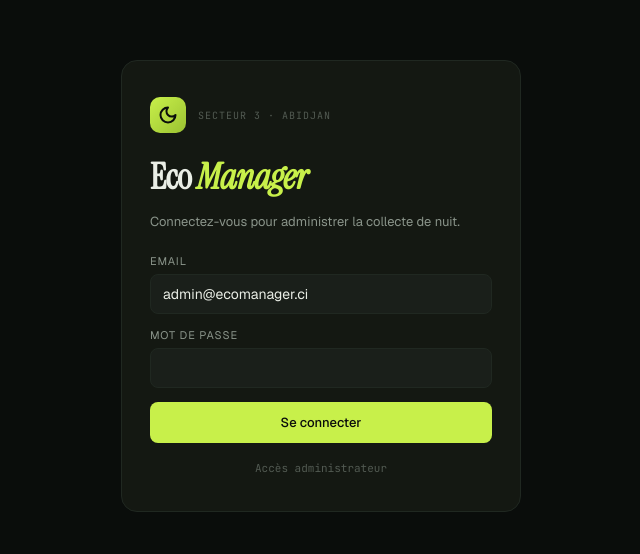
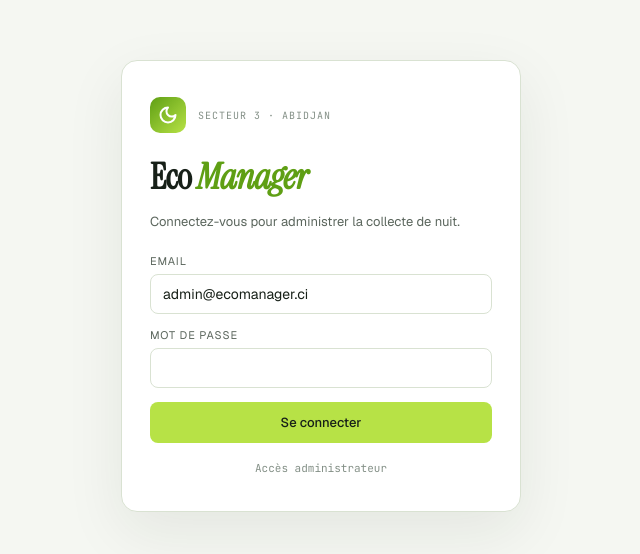
Before and after one commit to MDylan95/eco, a React (Vite) app in the folder frontend/: page /login in a window 1280 px wide. Shown: the part 114-668 px from the top of the page, without its empty margins (319-959 px from the left). Built offline with nearby package versions, Linux system fonts and the light colour scheme; no server answers.

Commit message:
style: switch frontend to light theme

```diff
--- a/frontend/index.html
+++ b/frontend/index.html
@@ -3,7 +3,7 @@
   <head>
     <meta charset="UTF-8" />
     <meta name="viewport" content="width=device-width, initial-scale=1.0, viewport-fit=cover" />
-    <meta name="theme-color" content="#0a0d0b" />
+    <meta name="theme-color" content="#f5f7f2" />
     <meta name="description" content="Eco Manager · Suivi de la collecte de nuit du Secteur 3 d'Abidjan" />
 
     <!-- PWA -->
--- a/frontend/src/pages/Dashboard.jsx
+++ b/frontend/src/pages/Dashboard.jsx
@@ -6,9 +6,9 @@ import { TrendingUp, Activity, Users, AlertTriangle, CheckCircle2, Clock } from
 import { api } from "../api.js";
 
 const C = {
-  lime: "#c8f04a", amber: "#f5a623", red: "#ef5350",
-  border: "#202821", text: "#eaeee6", textDim: "#8a948a", textMute: "#525a52",
-  panel: "#10140f", elevated: "#1a1f1a",
+  lime: "#5f9f14", amber: "#b7791f", red: "#d43d3d",
+  border: "#d9e2d2", text: "#172018", textDim: "#5b665d", textMute: "#849087",
+  panel: "#ffffff", elevated: "#eef4e8",
 };
 
 const today = () => new Date().toISOString().slice(0, 10);
--- a/frontend/src/styles.css
+++ b/frontend/src/styles.css
@@ -1,18 +1,18 @@
 :root {
-  --bg: #0a0d0b;
-  --panel: #10140f;
-  --card: #141812;
-  --elevated: #1a1f1a;
-  --border: #202821;
-  --border-soft: #1a1f1a;
-  --text: #eaeee6;
-  --text-dim: #8a948a;
-  --text-mute: #525a52;
-  --lime: #c8f04a;
-  --lime-soft: #9bc232;
-  --amber: #f5a623;
-  --red: #ef5350;
-  --blue: #5ab8d4;
+  --bg: #f5f7f2;
+  --panel: #f9fbf6;
+  --card: #ffffff;
+  --elevated: #eef4e8;
+  --border: #d9e2d2;
+  --border-soft: #e8eee3;
+  --text: #172018;
+  --text-dim: #5b665d;
+  --text-mute: #849087;
+  --lime: #5f9f14;
+  --lime-soft: #b7e246;
+  --amber: #b7791f;
+  --red: #d43d3d;
+  --blue: #2563eb;
 
   --font-sans: "Geist", ui-sans-serif, system-ui, sans-serif;
   --font-serif: "Instrument Serif", "Times New Roman", serif;
@@ -33,8 +33,8 @@ html, body, #root {
 
 body {
   background-image:
-    radial-gradient(circle at 20% 0%, rgba(200,240,74,0.05), transparent 40%),
-    radial-gradient(circle at 90% 100%, rgba(90,184,212,0.04), transparent 35%);
+    radial-gradient(circle at 16% 0%, rgba(183,226,70,0.18), transparent 34%),
+    radial-gradient(circle at 88% 100%, rgba(37,99,235,0.08), transparent 32%);
 }
 
 a { color: inherit; text-decoration: none; }
@@ -44,9 +44,9 @@ input, select { font-family: inherit; }
 /* === Common UI === */
 
 .btn {
-  background: var(--lime);
+  background: var(--lime-soft);
   border: none;
-  color: #0a0d0b;
+  color: var(--text);
   padding: 10px 18px;
   border-radius: 8px;
   font-size: 13px;
@@ -57,18 +57,18 @@ input, select { font-family: inherit; }
 }
 .btn:disabled { opacity: 0.5; cursor: not-allowed; }
 .btn.ghost {
-  background: transparent;
+  background: var(--card);
   border: 1px solid var(--border);
   color: var(--text);
 }
 .btn.danger {
-  background: rgba(239,83,80,0.15);
+  background: rgba(212,61,61,0.1);
   color: var(--red);
 }
 
 .input, .select {
   width: 100%;
-  background: var(--elevated);
+  background: var(--card);
   border: 1px solid var(--border);
   border-radius: 8px;
   padding: 10px 12px;
@@ -92,6 +92,7 @@ input, select { font-family: inherit; }
   border: 1px solid var(--border);
   border-radius: 12px;
   padding: 20px;
+  box-shadow: 0 12px 30px rgba(23,32,24,0.05);
 }
 
 .serif { font-family: var(--font-serif); letter-spacing: -0.01em; }
@@ -99,16 +100,16 @@ input, select { font-family: inherit; }
 .dim { color: var(--text-dim); }
 
 .error {
-  background: rgba(239,83,80,0.1);
-  border: 1px solid rgba(239,83,80,0.3);
+  background: rgba(212,61,61,0.08);
+  border: 1px solid rgba(212,61,61,0.24);
   color: var(--red);
   padding: 10px 12px;
   border-radius: 8px;
   font-size: 13px;
 }
 .success {
-  background: rgba(200,240,74,0.1);
-  border: 1px solid rgba(200,240,74,0.3);
+  background: rgba(95,159,20,0.1);
+  border: 1px solid rgba(95,159,20,0.24);
   color: var(--lime);
   padding: 10px 12px;
   border-radius: 8px;
@@ -132,7 +133,7 @@ input, select { font-family: inherit; }
   position: sticky;
   top: 0;
   z-index: 10;
-  background: rgba(10,13,11,0.85);
+  background: rgba(255,255,255,0.86);
   backdrop-filter: blur(10px);
 }
 
@@ -145,7 +146,7 @@ input, select { font-family: inherit; }
   width: 36px; height: 36px; border-radius: 10px;
   background: linear-gradient(135deg, var(--lime), var(--lime-soft));
   display: flex; align-items: center; justify-content: center;
-  color: #0a0d0b;
+  color: #ffffff;
 }
 .brand-name { font-family: var(--font-serif); font-size: 20px; }
 .brand-name em { color: var(--lime); font-style: italic; }
@@ -180,8 +181,8 @@ input, select { font-family: inherit; }
   padding: 18px;
 }
 .kpi.highlight {
-  background: linear-gradient(135deg, var(--card), var(--elevated));
-  border-color: rgba(200,240,74,0.25);
+  background: linear-gradient(135deg, #ffffff, #f3f8ed);
+  border-color: rgba(95,159,20,0.24);
 }
 .kpi-label {
   font-size: 11px; color: var(--text-dim);
@@ -227,7 +228,7 @@ input, select { font-family: inherit; }
   display: inline-flex; align-items: center; gap: 6px;
 }
 .pill.done { background: rgba(200,240,74,0.12); color: var(--lime); border-color: transparent; }
-.pill.pending { background: rgba(245,166,35,0.12); color: var(--amber); border-color: transparent; }
+.pill.pending { background: rgba(183,121,31,0.12); color: var(--amber); border-color: transparent; }
 
 /* === Login page === */
 .login-page {
@@ -244,6 +245,7 @@ input, select { font-family: inherit; }
   border: 1px solid var(--border);
   border-radius: 16px;
   padding: 36px 28px;
+  box-shadow: 0 20px 60px rgba(23,32,24,0.08);
 }
 .login-title {
   font-family: var(--font-serif);
@@ -303,16 +305,16 @@ input, select { font-family: inherit; }
   align-items: center;
   gap: 10px;
   padding: 12px 14px;
-  background: linear-gradient(135deg, #1a201c, #141812);
-  border: 1px solid rgba(200, 240, 74, 0.3);
+  background: linear-gradient(135deg, #ffffff, #f3f8ed);
+  border: 1px solid rgba(95, 159, 20, 0.28);
   border-radius: 12px;
-  box-shadow: 0 12px 30px rgba(0, 0, 0, 0.4);
+  box-shadow: 0 12px 30px rgba(23, 32, 24, 0.14);
   font-size: 13px;
   color: var(--text);
   animation: pwa-slide-in 0.35s ease-out;
 }
 .pwa-banner.update {
-  border-color: rgba(90, 184, 212, 0.4);
+  border-color: rgba(37, 99, 235, 0.28);
 }
 .pwa-banner > svg { color: var(--lime); flex-shrink: 0; }
 .pwa-banner.update > svg { color: var(--blue); }
@@ -328,8 +330,8 @@ input, select { font-family: inherit; }
   white-space: nowrap;
 }
 .pwa-btn.primary {
-  background: var(--lime);
-  color: #0a0d0b;
+  background: var(--lime-soft);
+  color: var(--text);
   border-color: transparent;
   font-weight: 500;
 }
--- a/frontend/vite.config.js
+++ b/frontend/vite.config.js
@@ -13,8 +13,8 @@ export default defineConfig({
         short_name: "Eco Manager",
         description: "Suivi de la collecte de nuit · Secteur 3 d'Abidjan",
         lang: "fr",
-        theme_color: "#0a0d0b",
-        background_color: "#0a0d0b",
+        theme_color: "#f5f7f2",
+        background_color: "#f5f7f2",
         display: "standalone",
         orientation: "portrait",
         start_url: "/",
```
